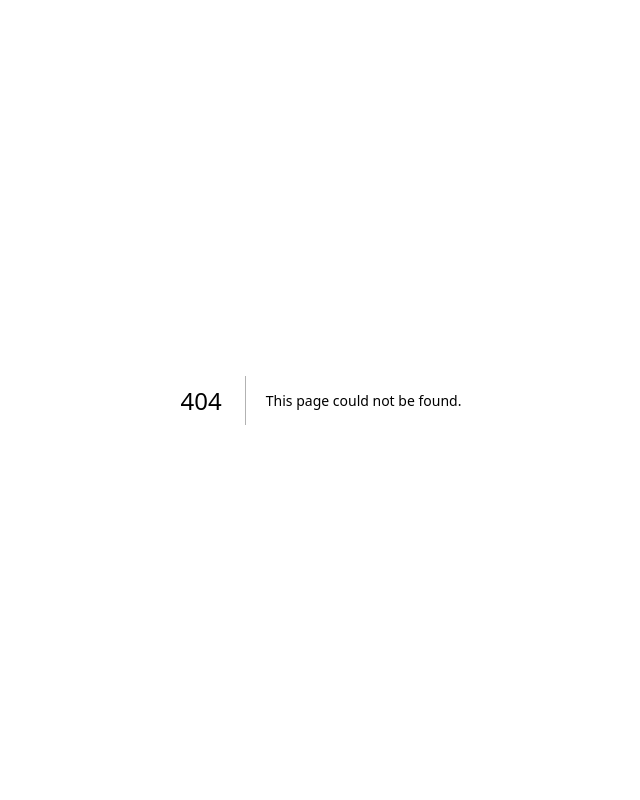
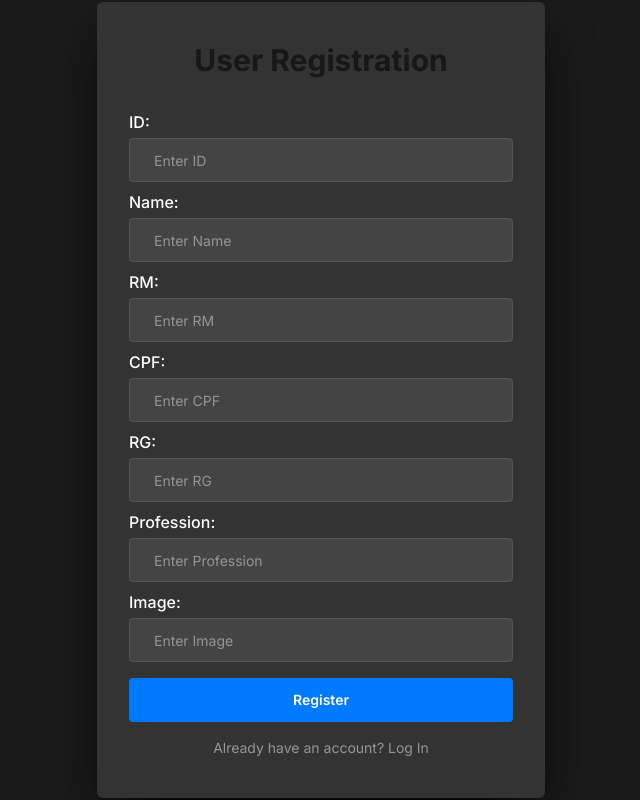
Before and after one commit to iggg7/IgorExame, a Next.js app: page /user-registration-page in a window 1280 px wide. Before the commit this address had no page. Shown: the whole page, without its empty margins (319-959 px from the left). Built offline with nearby package versions, Linux system fonts and the light colour scheme.

Commit message:
feat: add UserRegistrationForm component for user registration

```diff
--- /dev/null
+++ b/src/app/user-registration-page/_components/UserRegistrationForm.tsx
@@ -0,0 +1,79 @@
+'use client'
+
+import Button from '@/components/Button'
+import Input from '@/components/Input'
+import Label from '@/components/Label'
+import Link from 'next/link'
+
+import React, { useState } from 'react'
+
+interface FormData {
+  ID: string
+  Name: string
+  RM: string
+  CPF: string
+  RG: string
+  Profession: string
+  Image: string
+}
+
+export default function UserRegistrationForm() {
+  const [formData, setFormData] = useState<FormData>({
+    ID: '',
+    Name: '',
+    RM: '',
+    CPF: '',
+    RG: '',
+    Profession: '',
+    Image: '',
+  })
+
+  const handleChange = (e: React.ChangeEvent<HTMLInputElement>) => {
+    const { name, value } = e.target
+    setFormData((prevData) => ({ ...prevData, [name]: value }))
+  }
+
+  const handleRegister = () => {
+    console.log('Usuário registrado:', formData)
+  }
+
+  return (
+    <div className="flex min-h-screen flex-col items-center justify-center">
+      <form
+        onSubmit={(e) => {
+          e.preventDefault()
+          handleRegister()
+        }}
+        className="bg-primary flex w-full max-w-md flex-col gap-2 rounded-md p-8 py-10 shadow-2xl shadow-black"
+      >
+        <h1 className="mb-6 text-center text-3xl font-bold">
+          User Registration
+        </h1>
+        {Object.keys(formData).map((field) => (
+          <div key={field}>
+            <Label htmlFor={field}>
+              {field.charAt(0).toUpperCase() + field.slice(1) + ':'}
+            </Label>
+            <Input
+              id={field}
+              name={field}
+              type="text"
+              placeholder={`Enter ${field}`}
+              value={formData[field as keyof FormData]}
+              onChange={handleChange}
+            />
+          </div>
+        ))}
+        <Button type="submit" className="w-full">
+          Register
+        </Button>
+        <Link
+          href="/user-registration-form"
+          className="text-secondary-100 text-center text-sm"
+        >
+          Already have an account? Log In
+        </Link>
+      </form>
+    </div>
+  )
+}
--- /dev/null
+++ b/src/app/user-registration-page/page.tsx
@@ -0,0 +1,9 @@
+import UserRegistrationForm from './_components/UserRegistrationForm'
+
+export default function UserRegistrationPage() {
+  return (
+    <section className="bg-background">
+      <UserRegistrationForm />
+    </section>
+  )
+}
```
